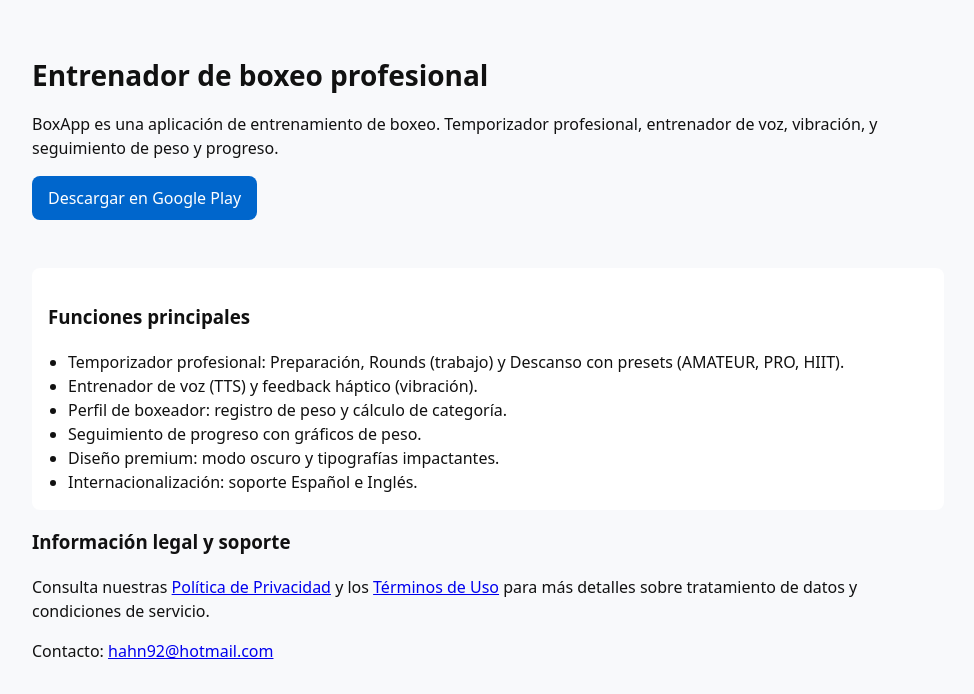
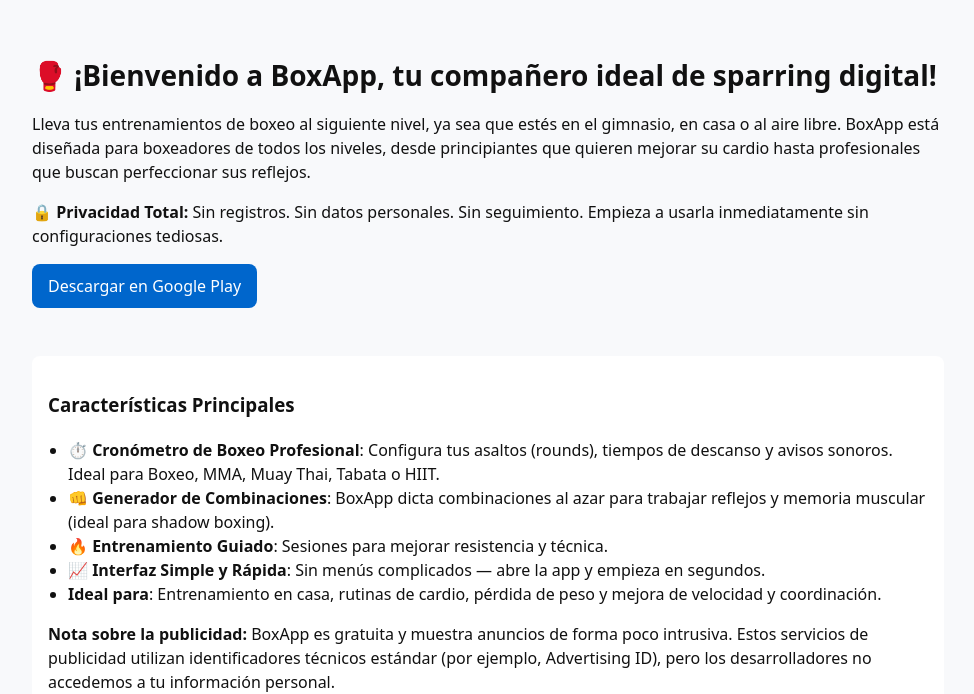
Before and after one commit to hahn92/BoxAppWeb, a plain HTML site: page index.html in a window 1280 px wide. Shown: the part 113-807 px from the top of the page, without its empty margins (152-1126 px from the left). Drawn offline with Linux system fonts and the light colour scheme.

Commit message:
Actualización de Index

```diff
--- a/index.html
+++ b/index.html
@@ -4,7 +4,7 @@
   <meta charset="utf-8">
   <meta name="viewport" content="width=device-width, initial-scale=1">
   <title>BoxApp — Entrenador de Boxeo</title>
-  <meta name="description" content="BoxApp: Temporizador profesional de boxeo, seguimiento de peso y estadísticas.">
+  <meta name="description" content="BoxApp: Temporizador profesional de boxeo, generador de combinaciones, entrenamientos guiados y seguimiento de peso. Privacidad total.">
   <link rel="stylesheet" href="css/styles.css">
 </head>
 <body>
@@ -21,29 +21,31 @@
 
   <main class="container">
     <section class="hero">
-      <h2>Entrenador de boxeo profesional</h2>
-      <p>BoxApp es una aplicación de entrenamiento de boxeo. Temporizador profesional, entrenador de voz, vibración, y seguimiento de peso y progreso.</p>
+      <h2>🥊 ¡Bienvenido a BoxApp, tu compañero ideal de sparring digital!</h2>
+      <p>Lleva tus entrenamientos de boxeo al siguiente nivel, ya sea que estés en el gimnasio, en casa o al aire libre. BoxApp está diseñada para boxeadores de todos los niveles, desde principiantes que quieren mejorar su cardio hasta profesionales que buscan perfeccionar sus reflejos.</p>
+      <p class="privacy-note"><strong>🔒 Privacidad Total:</strong> Sin registros. Sin datos personales. Sin seguimiento. Empieza a usarla inmediatamente sin configuraciones tediosas.</p>
       <div class="cta">
         <a class="btn btn-download" href="https://play.google.com/store" target="_blank" rel="noopener">Descargar en Google Play</a>
       </div>
     </section>
 
     <section class="features">
-      <h3>Funciones principales</h3>
+      <h3>Características Principales</h3>
       <ul>
-        <li>Temporizador profesional: Preparación, Rounds (trabajo) y Descanso con presets (AMATEUR, PRO, HIIT).</li>
-        <li>Entrenador de voz (TTS) y feedback háptico (vibración).</li>
-        <li>Perfil de boxeador: registro de peso y cálculo de categoría.</li>
-        <li>Seguimiento de progreso con gráficos de peso.</li>
-        <li>Diseño premium: modo oscuro y tipografías impactantes.</li>
-        <li>Internacionalización: soporte Español e Inglés.</li>
+        <li><strong>⏱️ Cronómetro de Boxeo Profesional</strong>: Configura tus asaltos (rounds), tiempos de descanso y avisos sonoros. Ideal para Boxeo, MMA, Muay Thai, Tabata o HIIT.</li>
+        <li><strong>👊 Generador de Combinaciones</strong>: BoxApp dicta combinaciones al azar para trabajar reflejos y memoria muscular (ideal para shadow boxing).</li>
+        <li><strong>🔥 Entrenamiento Guiado</strong>: Sesiones para mejorar resistencia y técnica.</li>
+        <li><strong>📈 Interfaz Simple y Rápida</strong>: Sin menús complicados — abre la app y empieza en segundos.</li>
+        <li><strong>Ideal para</strong>: Entrenamiento en casa, rutinas de cardio, pérdida de peso y mejora de velocidad y coordinación.</li>
       </ul>
+      <p class="ads-note"><strong>Nota sobre la publicidad:</strong> BoxApp es gratuita y muestra anuncios de forma poco intrusiva. Estos servicios de publicidad utilizan identificadores técnicos estándar (por ejemplo, Advertising ID), pero los desarrolladores no accedemos a tu información personal.</p>
     </section>
 
     <section class="more-info">
       <h3>Información legal y soporte</h3>
       <p>Consulta nuestras <a href="privacy.html">Política de Privacidad</a> y los <a href="terms.html">Términos de Uso</a> para más detalles sobre tratamiento de datos y condiciones de servicio.</p>
-      <p>Contacto: <a href="mailto:hahn92@hotmail.com">hahn92@hotmail.com</a> </p>
+      <p>Contacto: <a href="mailto:hahn92@hotmail.com">hahn92@hotmail.com</a> · Código fuente: <a href="https://github.com/hahn92/BoxAppWeb" target="_blank" rel="noopener">GitHub</a></p>
+      <p class="cta-final"><strong>¡Descarga BoxApp ahora y empieza tu transformación golpe a golpe! 🥊</strong></p>
     </section>
   </main>
 
```
Also changed, not shown: README.md.
